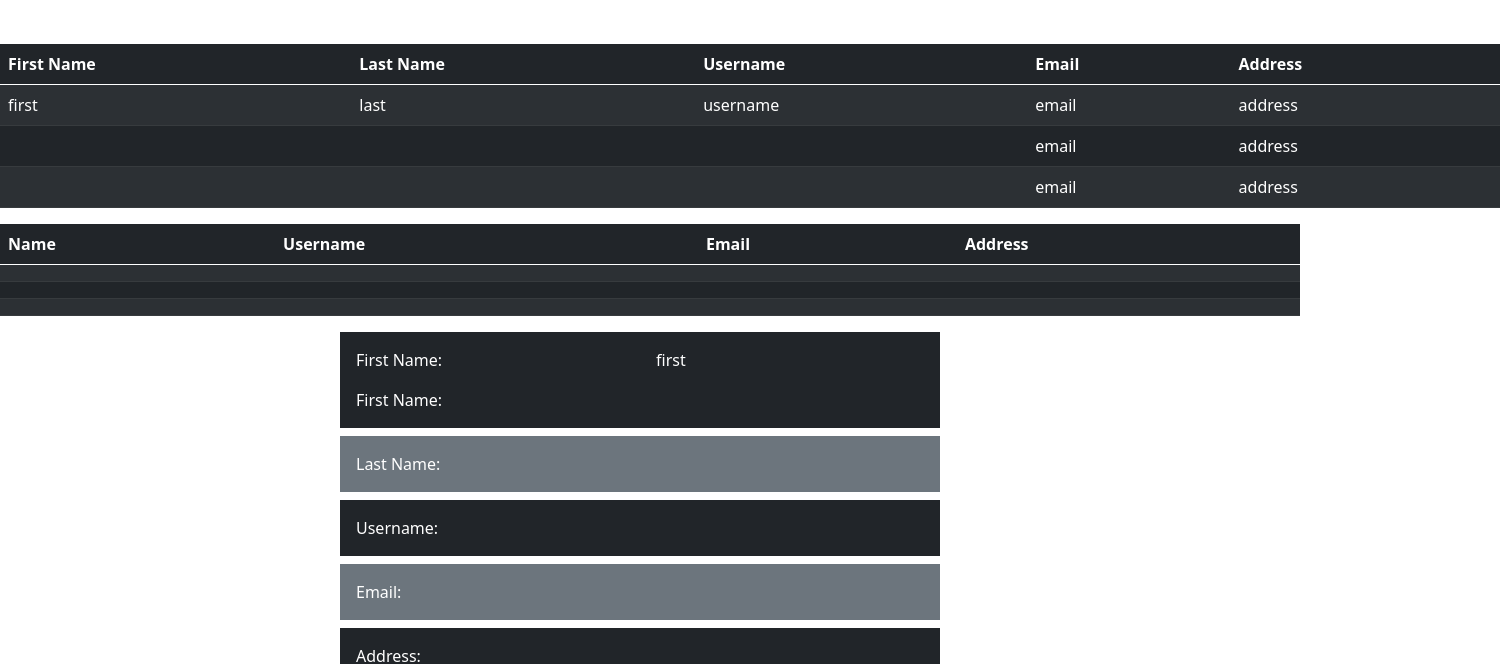
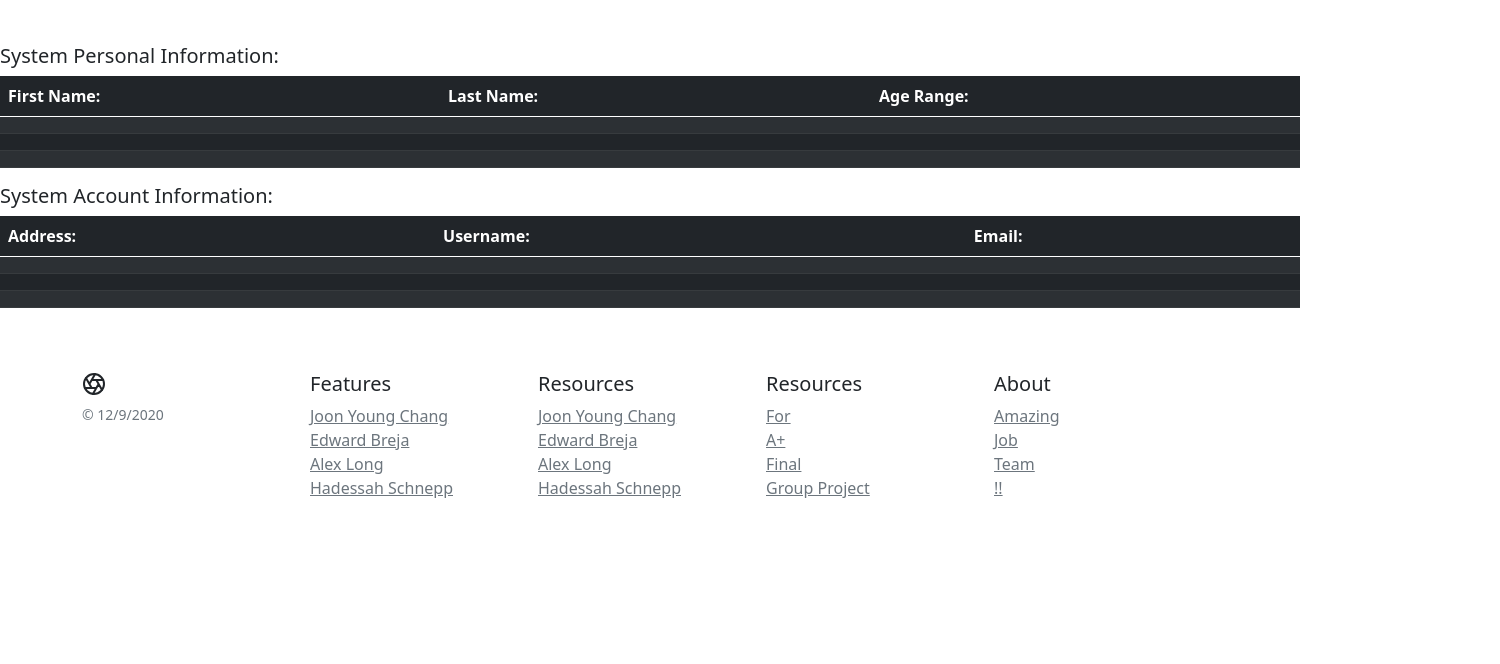
Before and after one commit to CrypticSquirrel/Eat4Wellness, a plain HTML site: page client/pages/accounts.html in a window 1280 px wide. Shown: the part 138-802 px from the top of the page, 1500 px wide, since content can reach past the window. Drawn offline with nearby package versions, Linux system fonts and the light colour scheme.

Commit message:
final minor changes

```diff
--- a/client/pages/accounts.html
+++ b/client/pages/accounts.html
@@ -42,135 +42,83 @@
       </header>
 
 
-           <!-- Page Title -->
+      <!-- Page Title -->
       <div class="mt-5">
         <div class="mx-auto" style="width: 200px;">
           <h2 class="mb-5 ">User Profile</h2>
         </div>
 
-
-
-        <!--
-        <h5> First name: <span id="firstname"></h5>
-        <h5> Last name: <span id="lastname"></h5>
-        <h5> Username: <span id="username"></h5>
-        <h5> Email: <span id="email"></h5>
-        <h5> Address: <span id="address"> <span id="city"> <span id="state"> <span id="zip"> </h5>
-        <h5> Username: <span id="username"></h5>
-        -->
-        <div class="mx-auto" style="width: 1500px;">
-          <table class="table table-striped table-dark">
-            <thead>
-              <tr>
-              <!-- <th scope="col">User</th> -->
-                <th scope="row">First Name</th>
-                <th scope="col-2">Last Name</th>
-                <th scope="col-2">Username</th>
-                <th scope="col-2">Email</th>
-                <th scope="col-2">Address</th>
-              </tr>
-            </thead>
-            <tbody>
-              <tr>
-               <!-- <th scope="row">1</th> -->
-                <td>first<span id="firstname"></td>
-                <td>last<span id="lastname"></td>
-                <td>username<span id="username"></td>
-                <td>email<span id="email"></td>
-                <td>address<span id="address"></td>
-              </tr>
-              <tr>
-               <!-- <th scope="row">2</th> -->
-                <td><span id="firstname"></td>
-                <td><span id="lastname"></td>
-                <td><span id="username"></td>
-                <td>email<span id="email"></td>
-                <td>address<span id="address"></td>
-              </tr>
-              <tr>
-               <!-- <th scope="row">3</th> -->
-                <td><span id="firstname"></td>
-                <td><span id="lastname"></td>
-                <td><span id="username"></td>
-                <td>email<span id="email"></td>
-                <td>address<span id="address"></td>
-              </tr>
-
-
-            </tbody>
-          </table>
-        </div>
-      </div>
-
-
-
-
-            <!-- table take 2 -->
+      <!-- table for system info-->
       <div class="mx-auto" style="width: 1300px;">
+        <h5 class="mt-3 ">System Personal Information:</h5>
         <table class="table table-striped table-dark">
           <thead>
             <tr>
-            <!-- <th scope="col">User</th> -->
-              <th scope="col">Name</th>
-              <th scope="col">Username</th>
-              <th scope="col">Email</th>
-              <th scope="col">Address</th>
+              <th scope="row">First Name:</th>
+              <th scope="col-2">Last Name:</th>
+              <th scope="col-2">Age Range:</th>
             </tr>
           </thead>
           <tbody>
             <tr>
-             <!-- <th scope="row">1</th> -->
-              <td><span id="firstname"> <span id="lastname"></td>
-              <td><span id="username"></td>
-              <td><span id="email"></td>
-              <td><span id="address"></td>
+             <!-- calling user input -->
+              <td><span id="firstname"></td>
+              <td><span id="lastname"></td>
+              <td><span id="age"></td>
             </tr>
             <tr>
-             <!-- <th scope="row">2</th> -->
-              <td><span id="firstname"> <span id="lastname"></td>
-              <td><span id="username"></td>
-              <td><span id="email"></td>
-              <td><span id="address"></td>
+             <!-- calling user input -->
+              <td><span id="firstname"></td>
+              <td><span id="lastname"></td>
+              <td><span id="age"></td>
             </tr>
             <tr>
-             <!-- <th scope="row">3</th> -->
-              <td><span id="firstname"> <span id="lastname"></td>
-              <td><span id="username"></td>
-              <td><span id="email"></td>
-              <td><span id="address"></td>
+             <!-- calling user input -->
+              <td><span id="firstname"></td>
+              <td><span id="lastname"></td>
+              <td><span id="age"></td>
             </tr>
-
-
           </tbody>
         </table>
       </div>
     </div>
 
+    <!-- table for Eat4Wellness Account info-->
+    <div class="mx-auto" style="width: 1300px;">
+      <h5 class="mt-3 ">System Account Information:</h5>
+      <table class="table table-striped table-dark">
+        <thead>
+          <tr>
+            <th scope="col-2">Address:</th>
+            <th scope="col-2">Username:</th>
+            <th scope="col-2">Email:</th>
+          </tr>
+        </thead>
+        <tbody>
+          <tr>
+            <td><span id="address"></td>
+            <td><span id="username"></td>
+            <td><span id="email"></td>
+          </tr>
+          <tr>
+            <td><span id="address"></td>
+            <td><span id="username"></td>
+            <td><span id="email"></td>
+          </tr>
+          <tr>
+            <td><span id="address"></td>
+            <td><span id="username"></td>
+            <td><span id="email"></td>
+          </tr>
+
+          <!-- not sure how many "users" we want to display for? -->
 
 
-                <!-- table take 3 -->
-     <div class="mx-auto" style="width: 600px;">
-        <div class="container">
-          <div class="row">
-            <div class="col p-3 mb-2 bg-dark text-white "> <p class="font-weight-bold"> First Name: </p> First Name: <span id=" firstname"></span> </div>
-            <div class="col p-3 mb-2 bg-dark text-white">first <span id="firstname"></span></div>
-            <div class="w-100"></div>
-            <div class="col p-3 mb-2 bg-secondary text-white ">Last Name: <span id="lastname"></span></div>
-            <div class="col p-3 mb-2 bg-secondary text-white"> <span id="lastname"></span></div>
-            <div class="w-100"></div>
-            <div class="col p-3 mb-2 bg-dark text-white ">Username: <span id="username"></span></div>
-            <div class="col p-3 mb-2 bg-dark text-white"> <span id="username"></span></div>
-            <div class="w-100"></div>
-            <div class="col p-3 mb-2 bg-secondary text-white ">Email: <span id="email"></span> </div>
-            <div class="col p-3 mb-2 bg-secondary text-white"> <span id="email"></span></div>
-            <div class="w-100"></div>
-            <div class="col p-3 mb-2 bg-dark text-white ">Address: <span id="address"></span></div>
-            <div class="col p-3 mb-2 bg-dark text-white"> <span id="address"></span></div>
-            <div class="w-100"></div>
+        </tbody>
+      </table>
+    </div>
+  </div>
 
-          </div>
-        </div>
-      </div>c
 
 
 
--- a/client/pages/signup.html
+++ b/client/pages/signup.html
@@ -15,37 +15,12 @@
     integrity="sha384-giJF6kkoqNQ00vy+HMDP7azOuL0xtbfIcaT9wjKHr8RbDVddVHyTfAAsrekwKmP1"
     crossorigin="anonymous">
 
-    <!-- Favicons -->
-<link rel="apple-touch-icon" href="/docs/5.0/assets/img/favicons/apple-touch-icon.png" sizes="180x180">
-<link rel="icon" href="/docs/5.0/assets/img/favicons/favicon-32x32.png" sizes="32x32" type="image/png">
-<link rel="icon" href="/docs/5.0/assets/img/favicons/favicon-16x16.png" sizes="16x16" type="image/png">
-<link rel="manifest" href="/docs/5.0/assets/img/favicons/manifest.json">
-<link rel="mask-icon" href="/docs/5.0/assets/img/favicons/safari-pinned-tab.svg" color="#7952b3">
-<link rel="icon" href="/docs/5.0/assets/img/favicons/favicon.ico">
-<meta name="theme-color" content="#7952b3">
-
-
-    <style>
-      .bd-placeholder-img {
-        font-size: 1.125rem;
-        text-anchor: middle;
-        -webkit-user-select: none;
-        -moz-user-select: none;
-        user-select: none;
-      }
-
-      @media (min-width: 768px) {
-        .bd-placeholder-img-lg {
-          font-size: 3.5rem;
-        }
-      }
-    </style>
-
-
     <link href="../styles/signup.css" rel="stylesheet">
   </head>
   <body class="bg-light">
 
+
+<!-- opening image & greeting -->
 <div class="container">
   <main>
     <div class="py-5 text-center">
@@ -54,8 +29,7 @@
       <p class="lead"> HEAL THY SELF ~ HEALTHY SELF</p>
     </div>
 
-
-
+    <!-- join as member option -->
     <div class="row g-3">
       <div class="col-1"></div>
       <div class="col-4 text-center">
@@ -72,7 +46,7 @@
             <div>
               <h6 class="my-0">Benifits Include:</h6>
               <small class="text-muted">You will be pear-ed with a personal coach that will
-                help you find a perfectly balenced nutritional diet specifically for you!</small>
+                help you find a perfectly balenced nutritional diet created specifically for you!</small>
             </div>
           </li>
           <li class="list-group-item d-flex justify-content-between lh-sm">
@@ -82,37 +56,16 @@
                 A can-do attitude! Or willing to work towards a can-do attitude.  </small>
             </div>
           </li>
-           <!--  <li class="list-group-item d-flex justify-content-between lh-sm">
-            <div>
-              <h6 class="my-0">Third item</h6>
-              <small class="text-muted">Brief description</small>
-            </div>
-            <span class="text-muted">$5</span>
-          </li>
-          <li class="list-group-item d-flex justify-content-between bg-light">
-            <div class="text-success">
-              <h6 class="my-0">Promo code</h6>
-              <small>EXAMPLECODE</small>
-            </div>
-            <span class="text-success">−$5</span>
-          </li>
-          -->
           <li class="list-group-item d-flex justify-content-between">
             <span>Total (USD)</span>
             <strong>$99/month</strong>
           </li>
-
           <h4 class="d-flex justify-content-between align-items-center mb-5">
         </ul>
-        <!--
-        <div class="row g-3">
-          <div class="col-md-5 col-lg-4 order-md-last">
-
-          </div> -->
       </div>
-
       <div class="col-2"></div>
 
+      <!-- join as coach option -->
       <div class="col-4 text-center">
         <h4>
           <span class="text-muted">Join as a Coach</span>
@@ -139,13 +92,11 @@
             </div>
           </li>
           <h4 class="d-flex justify-content-between align-items-center mb-4">
-
         </ul>
       </div>
     </div>
-
     <hr class="my-4">
-
+    <!-- ask for user input -->
     <div class="row">
       <div class="col-2"></div>
       <div class="col-8">
@@ -165,6 +116,20 @@
               <input type="text" class="form-control" id="lastName" placeholder="" value="" required>
               <div class="invalid-feedback">
                 Valid last name is required.
+              </div>
+            </div>
+
+            <div class="col-md-12">
+              <label for="age" class="form-label">Age Range</label>
+              <select class="form-select" id="age" required>
+                <option value="">Choose...</option>
+                <option>Under 16</option>
+                <option>17-30</option>
+                <option>31-49</option>
+                <option>50+</option>
+              </select>
+              <div class="invalid-feedback">
+                Please provide an age.
               </div>
             </div>
 
@@ -248,10 +213,6 @@
 
           <hr class="my-4">
 
-
-
-
-
           <button class="w-100 btn btn-warning btn-lg" type="submit">Sign Up Now!</button>
         </form>
       </div>
@@ -259,24 +220,7 @@
 
   </main>
 
-
   <footer class="my-5 pt-5 text-muted text-center text-small">
     <p class="mb-1">&copy; Eat4Wellness</p>
-    <!--
-    <ul class="list-inline">
-      <li class="list-inline-item"><a href="#">Privacy</a></li>
-      <li class="list-inline-item"><a href="#">Terms</a></li>
-      <li class="list-inline-item"><a href="#">Support</a></li>
-    </ul>
-  -->
   </footer>
-
 </div>
-
-
-<script src="https://cdn.jsdelivr.net/npm/bootstrap@5.0.0-beta1/dist/js/bootstrap.bundle.min.js"
-integrity="sha384-ygbV9kiqUc6oa4msXn9868pTtWMgiQaeYH7/t7LECLbyPA2x65Kgf80OJFdroafW"
-crossorigin="anonymous"></script>
-
-  </body>
-</html>
```
